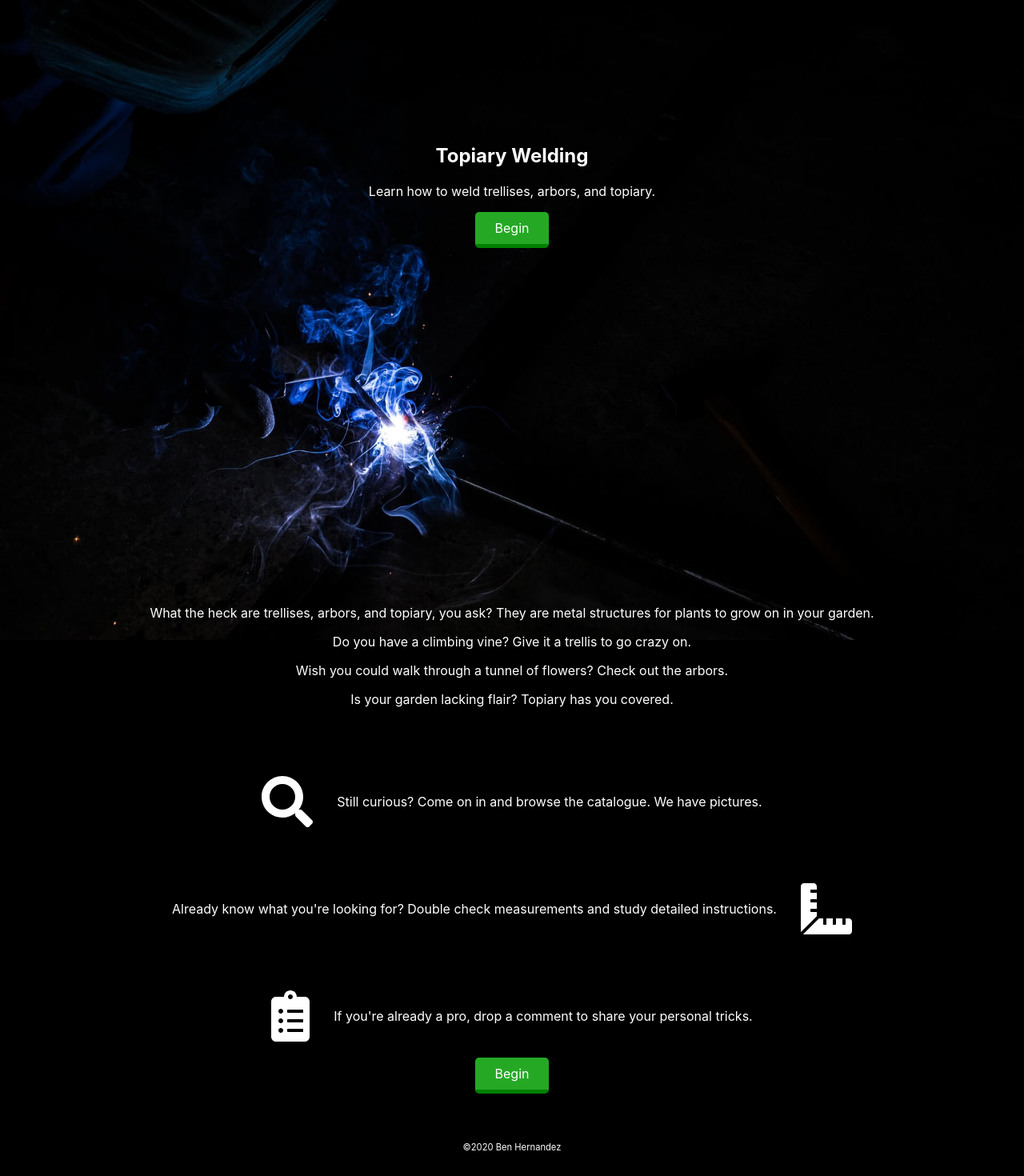
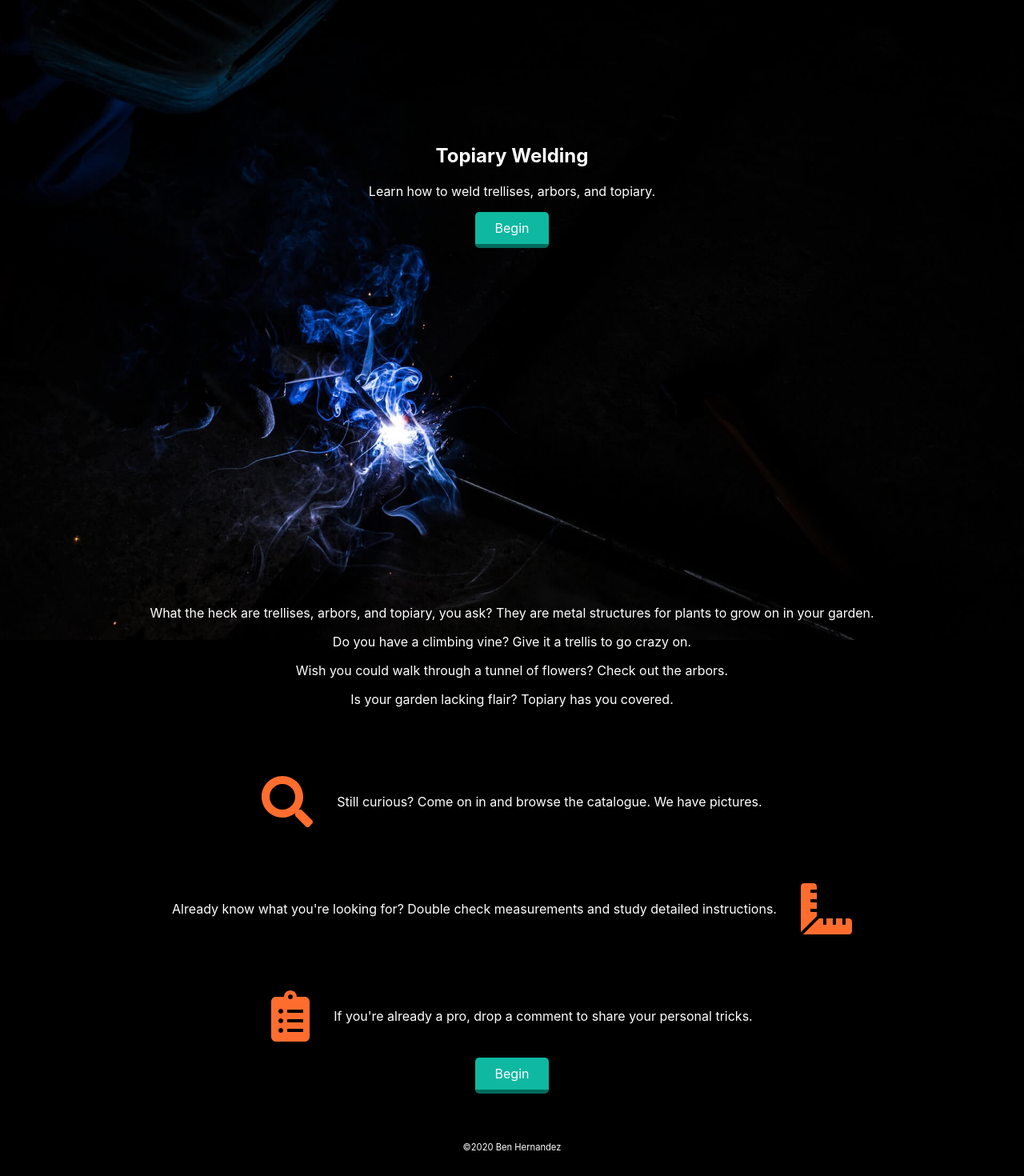
Before and after one commit to capnnemo2/at-product-guide, a React (Create React App) app: page / in a window 1280 px wide. Shown: the top 1470 px of the page at 80% size. Built offline with nearby package versions, Linux system fonts and the light colour scheme; no server answers.

Commit message:
CSS time

```diff
--- a/src/AddComment/AddComment.js
+++ b/src/AddComment/AddComment.js
@@ -91,6 +91,8 @@ export default class AddComment extends React.Component {
             <label htmlFor="user-comment">Comment: </label>
             <textarea
               name="user-comment"
+              rows="4"
+              cols="60"
               onChange={(e) => this.updateContent(e.target.value)}
               required
             ></textarea>
--- a/src/App.css
+++ b/src/App.css
@@ -17,17 +17,17 @@ input#search {
 
 form a {
   color: white;
-  background-color: #25a925;
+  background-color: #0fb8a1;
   padding: 10px 25px;
   display: inline-block;
   margin: 0px 0 20px;
   text-decoration: none;
   border-radius: 5px;
-  border-bottom: 5px solid green;
+  border-bottom: 5px solid #006b5d;
 }
 
 form a:hover {
-  background-color: green;
+  background-color: #006b5d;
 }
 
 .nav-container {
--- a/src/EditComment/EditComment.js
+++ b/src/EditComment/EditComment.js
@@ -71,6 +71,8 @@ export default class EditComment extends React.Component {
             <label htmlFor="content">Comment: </label>
             <textarea
               name="content"
+              rows="4"
+              cols="60"
               defaultValue={comment.content}
               required
             ></textarea>
--- a/src/Home/Home.css
+++ b/src/Home/Home.css
@@ -9,17 +9,17 @@ section:nth-child(even) {
 
 section a {
   color: white;
-  background-color: #25a925;
+  background-color: #0fb8a1;
   padding: 10px 25px;
   display: inline-block;
   margin: 0px 0 20px;
   text-decoration: none;
   border-radius: 5px;
-  border-bottom: 5px solid green;
+  border-bottom: 5px solid #006b5d;
 }
 
 section a:hover {
-  background-color: green;
+  background-color: #006b5d;
 }
 
 .first {
@@ -34,7 +34,6 @@ section a:hover {
   background-repeat: no-repeat;
   background-color: white;
   background-size: cover;
-  /* margin: 0 auto; */
 }
 
 .splash {
@@ -65,20 +64,25 @@ section a:hover {
   margin-left: 30px;
 }
 
+.icon-left,
+.icon-right {
+  color: #ff6d2e;
+}
+
 .begin {
   color: white;
-  background-color: #25a925;
+  background-color: #0fb8a1;
   font-size: 16px;
   padding: 10px 25px;
   display: inline-block;
   margin: 0px 0 20px;
   text-decoration: none;
   border-radius: 5px;
-  border-bottom: 5px solid green;
+  border-bottom: 5px solid #006b5d;
 }
 
 .begin:hover {
-  background-color: green;
+  background-color: #006b5d;
 }
 
 footer {
--- a/src/Nav/Nav.css
+++ b/src/Nav/Nav.css
@@ -8,8 +8,10 @@
 
 .nav-container a {
   padding: 5px;
+  font-weight: bold;
+  text-transform: uppercase;
 }
 
 .nav-container a:hover {
-  color: green;
+  color: #b7410e;
 }
--- a/src/ProductDetails/ProductDetails.css
+++ b/src/ProductDetails/ProductDetails.css
@@ -70,7 +70,7 @@ ul {
 }
 
 .btn {
-  background-color: #c9683f;
+  background-color: #ff6d2e;
   border-bottom: 5px solid #b7410e;
 }
 
@@ -81,7 +81,7 @@ ul {
 .del-btn {
   color: white;
   font-size: 16px;
-  background-color: rgb(255, 83, 83);
+  background-color: rgb(250, 95, 95);
   border-bottom: 5px solid red;
   padding: 10px 25px;
   border-radius: 5px;
--- a/src/Products/Products.css
+++ b/src/Products/Products.css
@@ -10,7 +10,7 @@ ul {
 
 .Products__li {
   padding: 20px;
-  background-color: #bbb;
+  background-color: #0fb8a1;
   border: 1px solid #333;
   margin: 20px;
   flex: 1;
@@ -20,11 +20,11 @@ ul {
 
 .Products__link {
   text-decoration: none;
-  text-transform: uppercase;
   color: black;
-  font-weight: bold;
+  font-weight: bolder;
+  font-size: 1.5em;
 }
 
 .Products__link:hover {
-  color: green;
+  color: #b7410e;
 }
```
